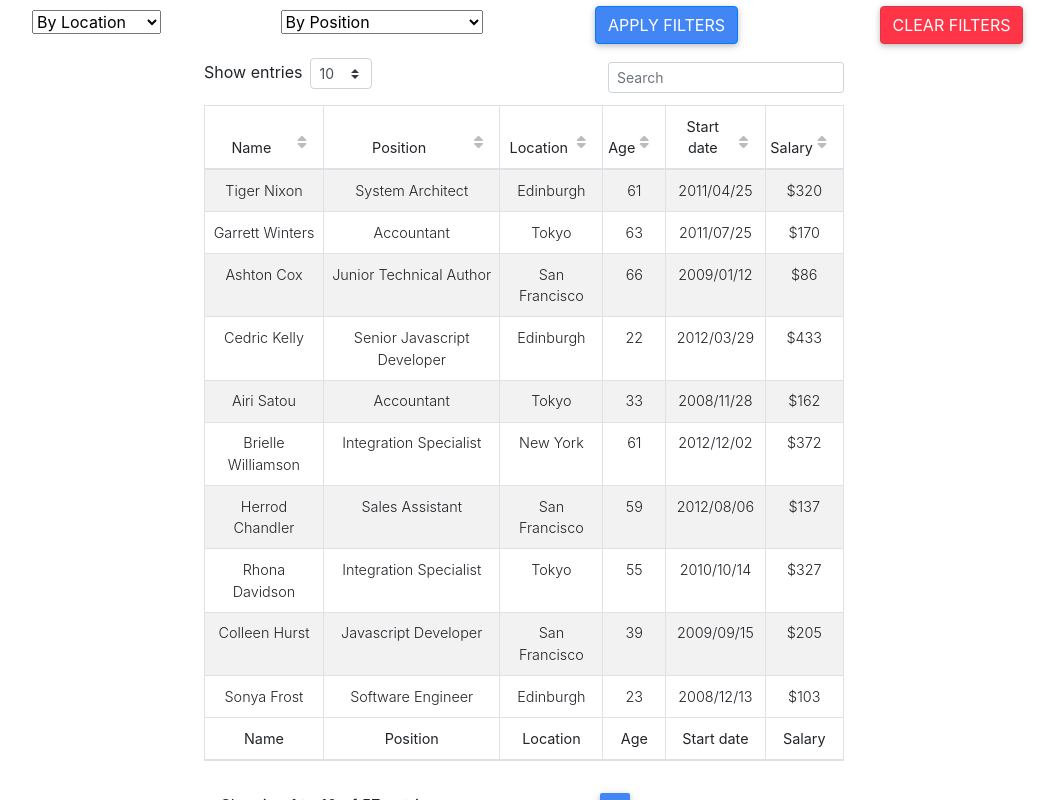
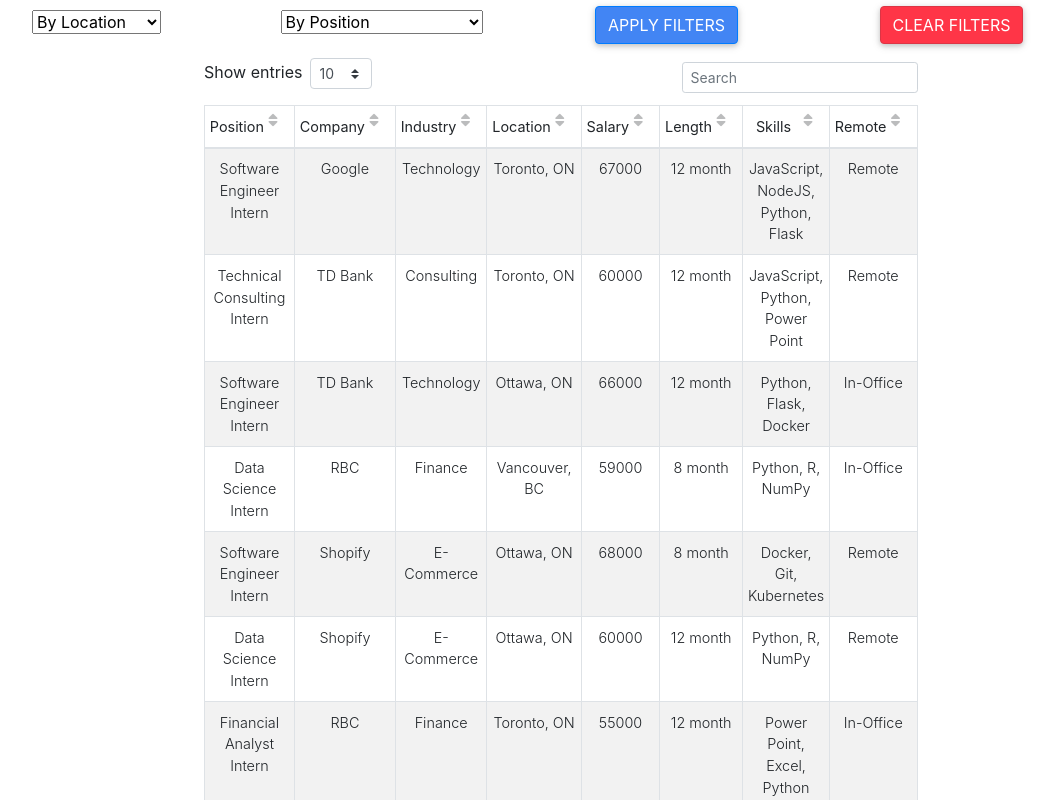
Before and after one commit to shiyanboxer/CMPE-325-QUIP-2.0, a React (Create React App) app in the folder frontend/my-app/: page / in a window 1280 px wide. Shown: the top 800 px of the page, without its empty margins (116-1173 px from the left). Built offline with nearby package versions, Linux system fonts and the light colour scheme.

Commit message:
update dataset

```diff
--- a/frontend/my-app/src/components/Data.js
+++ b/frontend/my-app/src/components/Data.js
@@ -2,35 +2,28 @@
 {
   columns: [
     {
-        label: 'Name',
-        field: 'name',
-        width: 150,
+      label: 'Position',
+      field: 'position',
+      width: 200,
+    },
+    {
+      label: 'Company',
+      field: 'company',
+      width: 200,
       attributes: {
         'aria-controls': 'DataTable',
-          'aria-label': 'Name',
+        'aria-label': 'Company',
     },
     },
     {
-        label: 'Position',
-        field: 'position',
-        width: 270,
+      label: 'Industry',
+      field: 'industry',
+      width: 200,
     },
     {
       label: 'Location',
-        field: 'office',
+      field: 'location',
       width: 200,
-      },
-      {
-        label: 'Age',
-        field: 'age',
-        sort: 'asc',
-        width: 100,
-      },
-      {
-        label: 'Start date',
-        field: 'date',
-        sort: 'asc',
-        width: 150,
     },
     {
       label: 'Salary',
@@ -38,463 +31,123 @@
       sort: 'asc',
       width: 100,
     },
+    {
+      label: 'Length',
+      field: 'length',
+      width: 100,
+    },
+    {
+      label: 'Skills',
+      field: 'skills',
+      width: 300,
+    },
+    {
+      label: 'Remote',
+      field: 'remote',
+      width: 100,
+    },
+
     ],
     rows: [
       {
-        name: 'Tiger Nixon',
-        position: 'System Architect',
-        office: 'Edinburgh',
-        age: '61',
-        date: '2011/04/25',
-        salary: '$320',
+        position: 'Software Engineer Intern',
+        company: 'Google',
+        industry: 'Technology',
+        location: 'Toronto, ON',
+        salary: '67000',
+        length: '12 month',
+        skills: 'JavaScript, NodeJS, Python, Flask',
+        remote: 'Remote',
       },
       {
-        name: 'Garrett Winters',
-        position: 'Accountant',
-        office: 'Tokyo',
-        age: '63',
-        date: '2011/07/25',
-        salary: '$170',
+        position: 'Technical Consulting Intern',
+        company: 'TD Bank',
+        industry: 'Consulting',
+        location: 'Toronto, ON',
+        salary: '60000',
+        length: '12 month',
+        skills: 'JavaScript, Python, Power Point',
+        remote: 'Remote',
       },
       {
-        name: 'Ashton Cox',
-        position: 'Junior Technical Author',
-        office: 'San Francisco',
-        age: '66',
-        date: '2009/01/12',
-        salary: '$86',
+        position: 'Software Engineer Intern',
+        company: 'TD Bank',
+        industry: 'Technology',
+        location: 'Ottawa, ON',
+        salary: '66000',
+        length: '12 month',
+        skills: 'Python, Flask, Docker',
+        remote: 'In-Office',
       },
       {
-        name: 'Cedric Kelly',
-        position: 'Senior Javascript Developer',
-        office: 'Edinburgh',
-        age: '22',
-        date: '2012/03/29',
-        salary: '$433',
+        position: 'Data Science Intern',
+        company: 'RBC',
+        industry: 'Finance',
+        location: 'Vancouver, BC',
+        salary: '59000',
+        length: '8 month',
+        skills: 'Python, R, NumPy',
+        remote: 'In-Office',
       },
       {
-        name: 'Airi Satou',
-        position: 'Accountant',
-        office: 'Tokyo',
-        age: '33',
-        date: '2008/11/28',
-        salary: '$162',
+        position: 'Software Engineer Intern',
+        company: 'Shopify',
+        industry: 'E-Commerce',
+        location: 'Ottawa, ON',
+        salary: '68000',
+        length: '8 month',
+        skills: 'Docker, Git, Kubernetes',
+        remote: 'Remote',
       },
       {
-        name: 'Brielle Williamson',
-        position: 'Integration Specialist',
-        office: 'New York',
-        age: '61',
-        date: '2012/12/02',
-        salary: '$372',
+        position: 'Data Science Intern',
+        company: 'Shopify',
+        industry: 'E-Commerce',
+        location: 'Ottawa, ON',
+        salary: '60000',
+        length: '12 month',
+        skills: 'Python, R, NumPy',
+        remote: 'Remote',
       },
       {
-        name: 'Herrod Chandler',
-        position: 'Sales Assistant',
-        office: 'San Francisco',
-        age: '59',
-        date: '2012/08/06',
-        salary: '$137',
+        position: 'Financial Analyst Intern',
+        company: 'RBC',
+        industry: 'Finance',
+        location: 'Toronto, ON',
+        salary: '55000',
+        length: '12 month',
+        skills: 'Power Point, Excel, Python',
+        remote: 'In-Office',
       },
       {
-        name: 'Rhona Davidson',
-        position: 'Integration Specialist',
-        office: 'Tokyo',
-        age: '55',
-        date: '2010/10/14',
-        salary: '$327',
+        position: 'Research Intern',
+        company: 'Queens University',
+        industry: 'Biology',
+        location: 'Kingston, ON',
+        salary: '50000',
+        length: '12 month',
+        skills: 'Power Point, Excel',
+        remote: 'In-Office',
       },
       {
-        name: 'Colleen Hurst',
-        position: 'Javascript Developer',
-        office: 'San Francisco',
-        age: '39',
-        date: '2009/09/15',
-        salary: '$205',
+        position: 'Product Manager Intern',
+        company: 'Microsoft',
+        industry: 'Technology',
+        location: 'Vancouver, ON',
+        salary: '63000',
+        length: '8 month',
+        skills: 'Docker, Git, Kubernetes',
+        remote: 'Remote',
       },
       {
-        name: 'Sonya Frost',
-        position: 'Software Engineer',
-        office: 'Edinburgh',
-        age: '23',
-        date: '2008/12/13',
-        salary: '$103',
-      },
-      {
-        name: 'Jena Gaines',
-        position: 'Office Manager',
-        office: 'London',
-        age: '30',
-        date: '2008/12/19',
-        salary: '$90',
-      },
-      {
-        name: 'Quinn Flynn',
-        position: 'Support Lead',
-        office: 'Edinburgh',
-        age: '22',
-        date: '2013/03/03',
-        salary: '$342',
-      },
-      {
-        name: 'Charde Marshall',
-        position: 'Regional Director',
-        office: 'San Francisco',
-        age: '36',
-        date: '2008/10/16',
-        salary: '$470',
-      },
-      {
-        name: 'Haley Kennedy',
-        position: 'Senior Marketing Designer',
-        office: 'London',
-        age: '43',
-        date: '2012/12/18',
-        salary: '$313',
-      },
-      {
-        name: 'Tatyana Fitzpatrick',
-        position: 'Regional Director',
-        office: 'London',
-        age: '19',
-        date: '2010/03/17',
-        salary: '$385',
-      },
-      {
-        name: 'Michael Silva',
-        position: 'Marketing Designer',
-        office: 'London',
-        age: '66',
-        date: '2012/11/27',
-        salary: '$198',
-      },
-      {
-        name: 'Paul Byrd',
-        position: 'Chief Financial Officer (CFO)',
-        office: 'New York',
-        age: '64',
-        date: '2010/06/09',
-        salary: '$725',
-      },
-      {
-        name: 'Gloria Little',
-        position: 'Systems Administrator',
-        office: 'New York',
-        age: '59',
-        date: '2009/04/10',
-        salary: '$237',
-      },
-      {
-        name: 'Bradley Greer',
-        position: 'Software Engineer',
-        office: 'London',
-        age: '41',
-        date: '2012/10/13',
-        salary: '$132',
-      },
-      {
-        name: 'Dai Rios',
-        position: 'Personnel Lead',
-        office: 'Edinburgh',
-        age: '35',
-        date: '2012/09/26',
-        salary: '$217',
-      },
-      {
-        name: 'Jenette Caldwell',
-        position: 'Development Lead',
-        office: 'New York',
-        age: '30',
-        date: '2011/09/03',
-        salary: '$345',
-      },
-      {
-        name: 'Yuri Berry',
-        position: 'Chief Marketing Officer (CMO)',
-        office: 'New York',
-        age: '40',
-        date: '2009/06/25',
-        salary: '$675',
-      },
-      {
-        name: 'Caesar Vance',
-        position: 'Pre-Sales Support',
-        office: 'New York',
-        age: '21',
-        date: '2011/12/12',
-        salary: '$106',
-      },
-      {
-        name: 'Doris Wilder',
-        position: 'Sales Assistant',
-        office: 'Sidney',
-        age: '23',
-        date: '2010/09/20',
-        salary: '$85',
-      },
-      {
-        name: 'Angelica Ramos',
-        position: 'Chief Executive Officer (CEO)',
-        office: 'London',
-        age: '47',
-        date: '2009/10/09',
-        salary: '$1',
-      },
-      {
-        name: 'Gavin Joyce',
-        position: 'Developer',
-        office: 'Edinburgh',
-        age: '42',
-        date: '2010/12/22',
-        salary: '$92',
-      },
-      {
-        name: 'Jennifer Chang',
-        position: 'Regional Director',
-        office: 'Singapore',
-        age: '28',
-        date: '2010/11/14',
-        salary: '$357',
-      },
-      {
-        name: 'Brenden Wagner',
-        position: 'Software Engineer',
-        office: 'San Francisco',
-        age: '28',
-        date: '2011/06/07',
-        salary: '$206',
-      },
-      {
-        name: 'Fiona Green',
-        position: 'Chief Operating Officer (COO)',
-        office: 'San Francisco',
-        age: '48',
-        date: '2010/03/11',
-        salary: '$850',
-      },
-      {
-        name: 'Shou Itou',
-        position: 'Regional Marketing',
-        office: 'Tokyo',
-        age: '20',
-        date: '2011/08/14',
-        salary: '$163',
-      },
-      {
-        name: 'Michelle House',
-        position: 'Integration Specialist',
-        office: 'Sidney',
-        age: '37',
-        date: '2011/06/02',
-        salary: '$95',
-      },
-      {
-        name: 'Suki Burks',
-        position: 'Developer',
-        office: 'London',
-        age: '53',
-        date: '2009/10/22',
-        salary: '$114',
-      },
-      {
-        name: 'Prescott Bartlett',
-        position: 'Technical Author',
-        office: 'London',
-        age: '27',
-        date: '2011/05/07',
-        salary: '$145',
-      },
-      {
-        name: 'Gavin Cortez',
-        position: 'Team Leader',
-        office: 'San Francisco',
-        age: '22',
-        date: '2008/10/26',
-        salary: '$235',
-      },
-      {
-        name: 'Martena Mccray',
-        position: 'Post-Sales support',
-        office: 'Edinburgh',
-        age: '46',
-        date: '2011/03/09',
-        salary: '$324',
-      },
-      {
-        name: 'Unity Butler',
-        position: 'Marketing Designer',
-        office: 'San Francisco',
-        age: '47',
-        date: '2009/12/09',
-        salary: '$85',
-      },
-      {
-        name: 'Howard Hatfield',
-        position: 'Office Manager',
-        office: 'San Francisco',
-        age: '51',
-        date: '2008/12/16',
-        salary: '$164',
-      },
-      {
-        name: 'Hope Fuentes',
-        position: 'Secretary',
-        office: 'San Francisco',
-        age: '41',
-        date: '2010/02/12',
-        salary: '$109',
-      },
-      {
-        name: 'Vivian Harrell',
-        position: 'Financial Controller',
-        office: 'San Francisco',
-        age: '62',
-        date: '2009/02/14',
-        salary: '$452',
-      },
-      {
-        name: 'Timothy Mooney',
-        position: 'Office Manager',
-        office: 'London',
-        age: '37',
-        date: '2008/12/11',
-        salary: '$136',
-      },
-      {
-        name: 'Jackson Bradshaw',
-        position: 'Director',
-        office: 'New York',
-        age: '65',
-        date: '2008/09/26',
-        salary: '$645',
-      },
-      {
-        name: 'Olivia Liang',
-        position: 'Support Engineer',
-        office: 'Singapore',
-        age: '64',
-        date: '2011/02/03',
-        salary: '$234',
-      },
-      {
-        name: 'Bruno Nash',
-        position: 'Software Engineer',
-        office: 'London',
-        age: '38',
-        date: '2011/05/03',
-        salary: '$163',
-      },
-      {
-        name: 'Sakura Yamamoto',
-        position: 'Support Engineer',
-        office: 'Tokyo',
-        age: '37',
-        date: '2009/08/19',
-        salary: '$139',
-      },
-      {
-        name: 'Thor Walton',
-        position: 'Developer',
-        office: 'New York',
-        age: '61',
-        date: '2013/08/11',
-        salary: '$98',
-      },
-      {
-        name: 'Finn Camacho',
-        position: 'Support Engineer',
-        office: 'San Francisco',
-        age: '47',
-        date: '2009/07/07',
-        salary: '$87',
-      },
-      {
-        name: 'Serge Baldwin',
-        position: 'Data Coordinator',
-        office: 'Singapore',
-        age: '64',
-        date: '2012/04/09',
-        salary: '$138',
-      },
-      {
-        name: 'Zenaida Frank',
-        position: 'Software Engineer',
-        office: 'New York',
-        age: '63',
-        date: '2010/01/04',
-        salary: '$125',
-      },
-      {
-        name: 'Zorita Serrano',
-        position: 'Software Engineer',
-        office: 'San Francisco',
-        age: '56',
-        date: '2012/06/01',
-        salary: '$115',
-      },
-      {
-        name: 'Jennifer Acosta',
-        position: 'Junior Javascript Developer',
-        office: 'Edinburgh',
-        age: '43',
-        date: '2013/02/01',
-        salary: '$75',
-      },
-      {
-        name: 'Cara Stevens',
-        position: 'Sales Assistant',
-        office: 'New York',
-        age: '46',
-        date: '2011/12/06',
-        salary: '$145',
-      },
-      {
-        name: 'Hermione Butler',
-        position: 'Regional Director',
-        office: 'London',
-        age: '47',
-        date: '2011/03/21',
-        salary: '$356',
-      },
-      {
-        name: 'Lael Greer',
-        position: 'Systems Administrator',
-        office: 'London',
-        age: '21',
-        date: '2009/02/27',
-        salary: '$103',
-      },
-      {
-        name: 'Jonas Alexander',
-        position: 'Developer',
-        office: 'San Francisco',
-        age: '30',
-        date: '2010/07/14',
-        salary: '$86',
-      },
-      {
-        name: 'Shad Decker',
-        position: 'Regional Director',
-        office: 'Edinburgh',
-        age: '51',
-        date: '2008/11/13',
-        salary: '$183',
-      },
-      {
-        name: 'Michael Bruce',
-        position: 'Javascript Developer',
-        office: 'Singapore',
-        age: '29',
-        date: '2011/06/27',
-        salary: '$183',
-      },
-      {
-        name: 'Donna Snider',
-        position: 'Customer Support',
-        office: 'New York',
-        age: '27',
-        date: '2011/01/25',
-        salary: '$112',
+        position: 'Product Manager Intern',
+        company: 'Google',
+        industry: 'Technology',
+        location: 'Toronto, ON',
+        salary: '70000',
+        length: '8 month',
+        skills: 'Jira, Excel, Flask, JavaScript',
+        remote: 'Remote',
       },
     ],
   }
```
Lines whose indentation alone changed are shown as unchanged.
